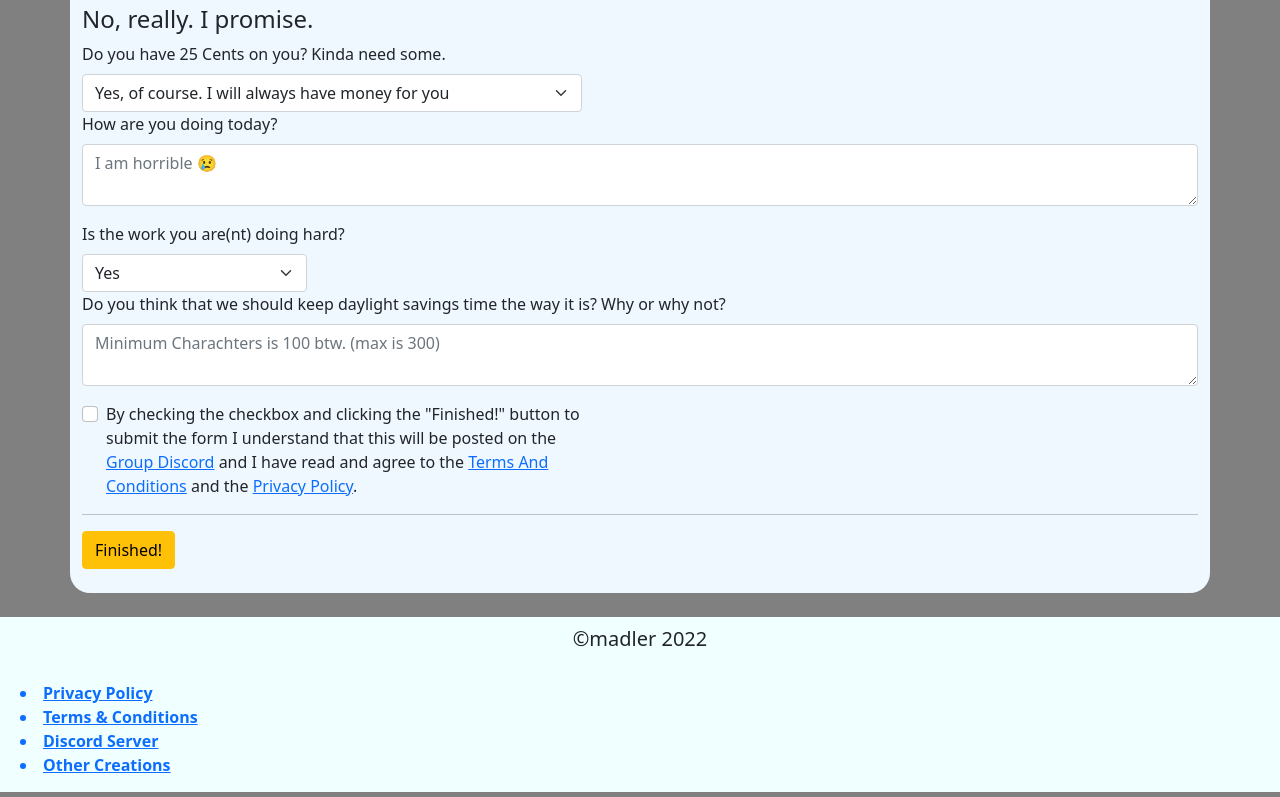
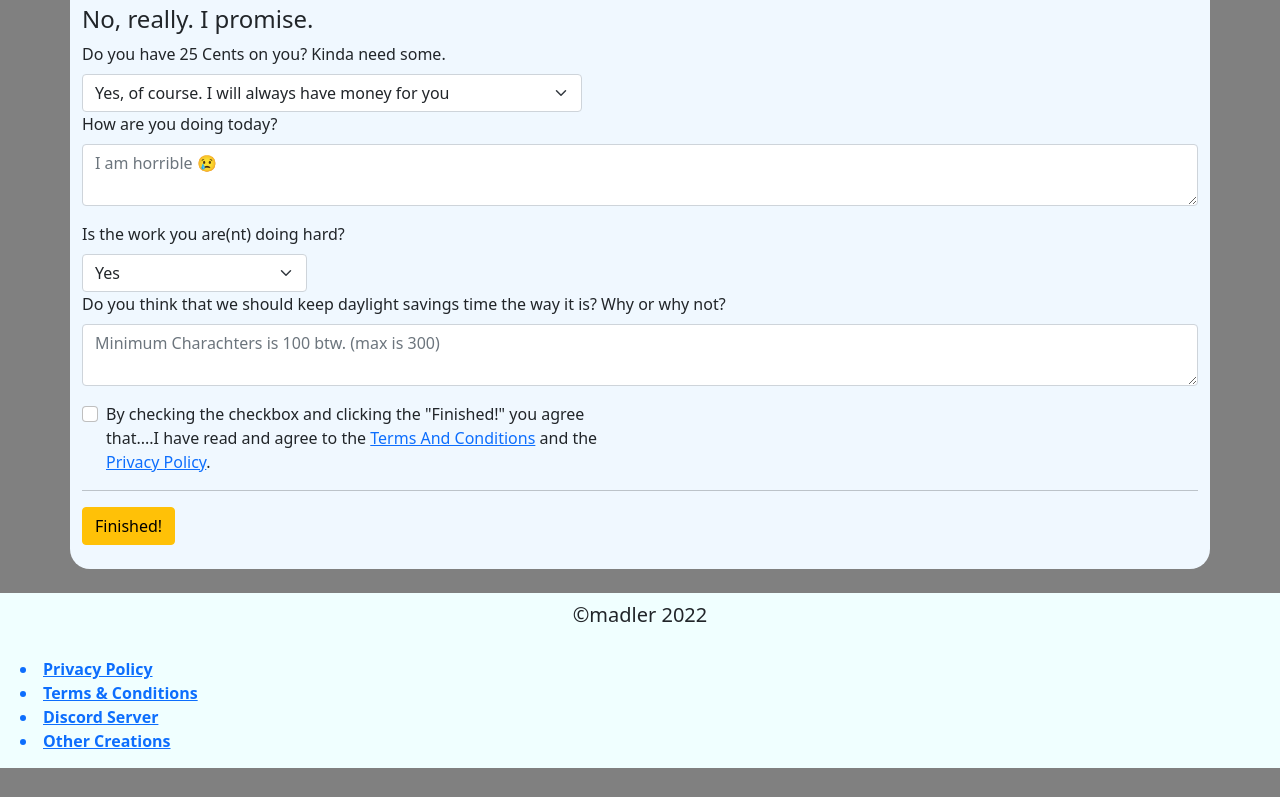
Before and after one commit to wuterbutl/procrastination, a plain HTML site: page index.html in a window 1280 px wide. Shown: the part 1183-1980 px from the top of the page. After the commit the page ends 1956 px from the top, so only its background shows below. Drawn offline with nearby package versions, Linux system fonts and the light colour scheme.

Commit message:
Update index.html

```diff
--- a/index.html
+++ b/index.html
@@ -103,7 +103,7 @@
         <div class="form-check">
           <input class="form-check-input" type="checkbox" value="" id="flexCheckChecked" required>
           <label style="width: 500px;" class="form-check-label" for="flexCheckChecked">
-    By checking the checkbox and clicking the "Finished!" button to submit the form I understand that this will be posted on the <a href="https://discord.gg/u5X4jd6A4j">Group Discord</a> and I have read and agree to the <a href="terms.html">Terms And Conditions</a> and the <a href="privacy.html">Privacy Policy</a>.
+    By checking the checkbox and clicking the "Finished!" you agree that....I have read and agree to the <a href="terms.html">Terms And Conditions</a> and the <a href="privacy.html">Privacy Policy</a>.
   </label>
 </div>
         <hr>
```
